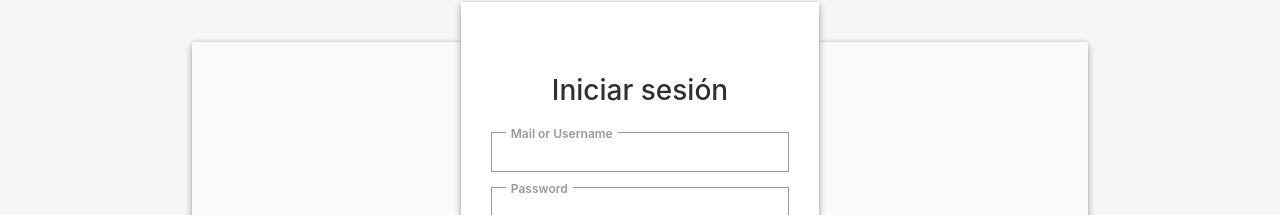
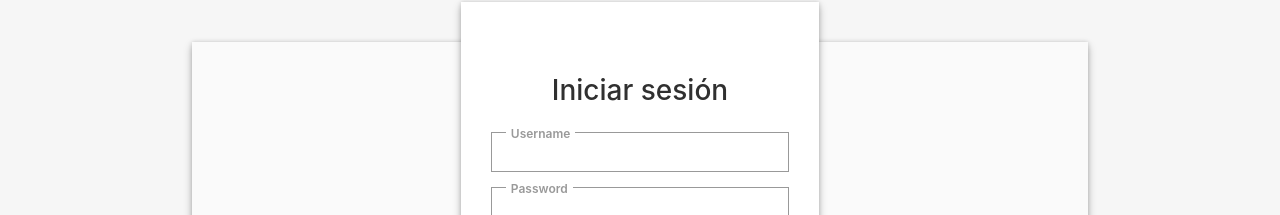
Before and after one commit to juanpiyoo11/proyecto-apis, a React (Vite) app: page /login in a window 1280 px wide. Shown: the part 258-473 px from the top of the page. Built offline with nearby package versions, Linux system fonts and the light colour scheme.

Commit message:
minor fixes

```diff
--- a/src/App.jsx
+++ b/src/App.jsx
@@ -1,6 +1,6 @@
 import {useState} from 'react'
 import './css/App.css'
-import Navbar from './Navbar'
+import Navbar from './navbar'
 import Pie from './Footer.jsx'
 import PaginaProducto from './ProductPage.jsx'
 
@@ -9,7 +9,7 @@ import AddProduct from './AddProduct.jsx'
 import ModifyProduct from './ModifyProduct.jsx'
 import {Routes, Route, redirect} from 'react-router-dom'
 import Home from './Home.jsx'
-import SearchBar from './SearchBar.jsx'
+import SearchBar from './searchBar.jsx'
 import Carrusel from './Carrusel.jsx'
 import SessionForm from "./SessionForm.jsx"
 import RegisterForm from "./RegisterForm.jsx"
@@ -45,7 +45,7 @@ function App() {
                             <Route path="/resultados/:query" element={<SearchBar/>}/>
                             <Route path="/modifyproducts/:id" element={<ModifyProduct/>}/>
                             <Route path="/login" element={<SessionForm/>}/>
-                            <Route path="/RegisterForm" element={<RegisterForm/>}/>
+                            <Route path="/register" element={<RegisterForm/>}/>
                         </Routes>
                     </div>
                     <div className="footer">
--- a/src/SessionForm.jsx
+++ b/src/SessionForm.jsx
@@ -18,7 +18,7 @@ const SessionForm = () => {
             <h3>Iniciar sesión</h3>
             <div className="mail">
               <input type="email" name="" />
-              <label>Mail or Username</label>
+              <label>Username</label>
             </div>
             <div className="passwd">
               <input type="password" name="" />
@@ -29,7 +29,7 @@ const SessionForm = () => {
             </div>
             <br />
             <div className="submit">
-              <button className="dark" onClick={() => navigate("/RegisterForm")}>Register</button>
+              <button className="dark" onClick={() => navigate("/register")}>Register</button>
             </div>
           </form>
 
```
Also changed, not shown: src/js/sessionServices.js (added).
